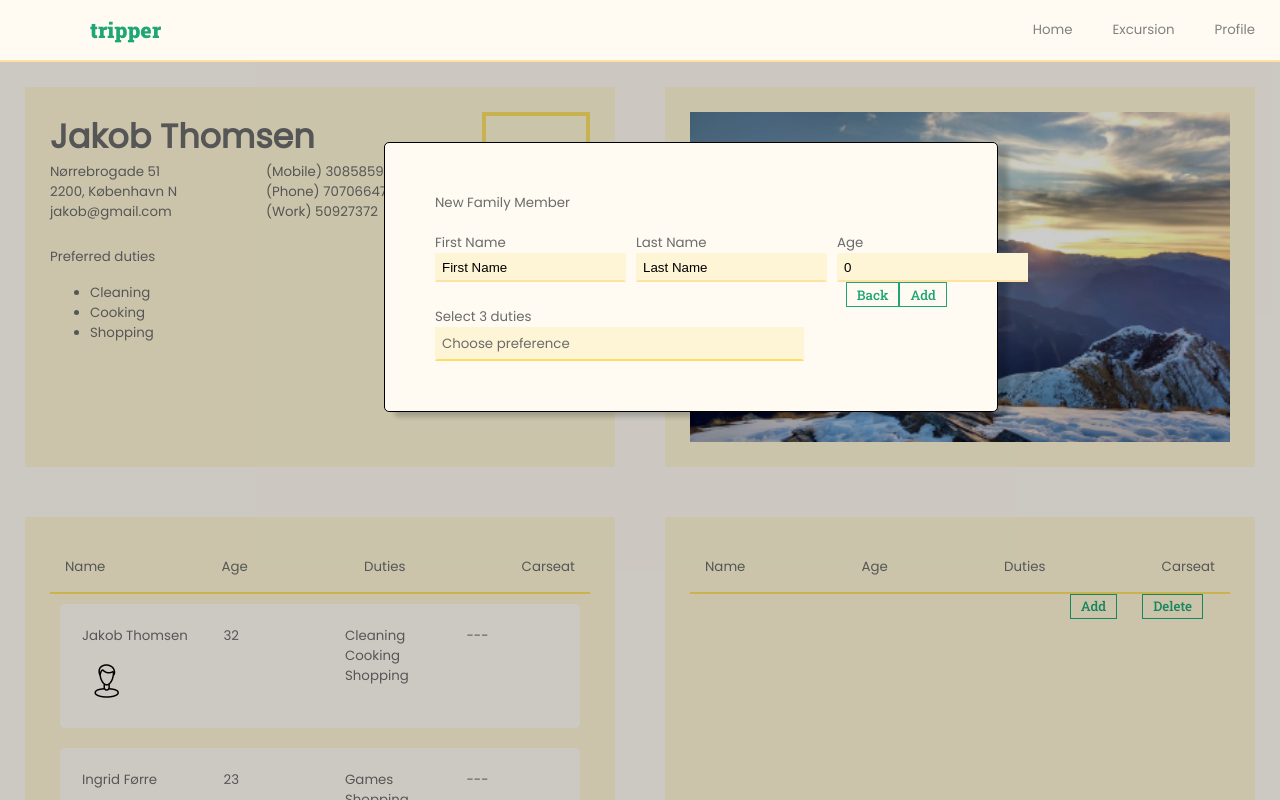
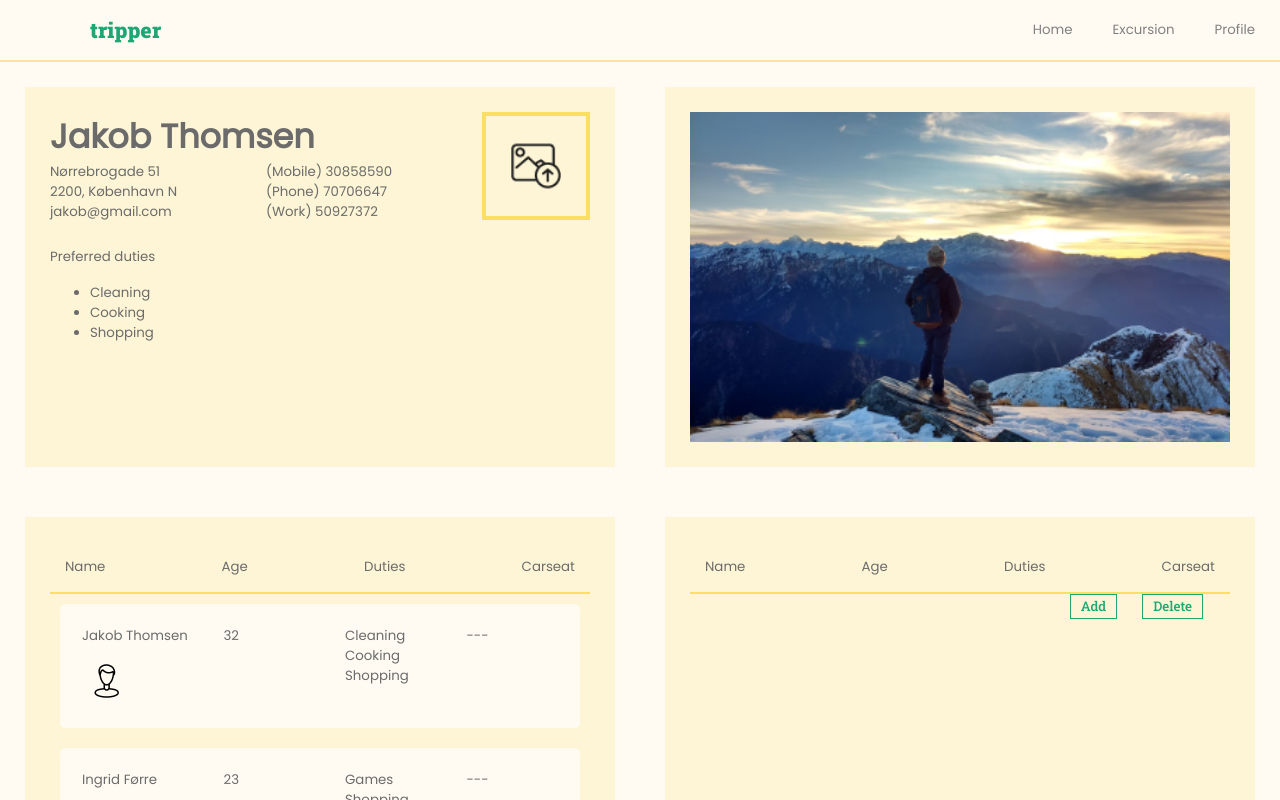
Before and after one commit to Ida-beep/Tripper, a React (Create React App) app: page /Profile in a window 1280 px wide. Shown: the top 800 px of the page. Built offline with nearby package versions, Linux system fonts and the light colour scheme.

Commit message:
Add classnames and buttons

```diff
--- a/src/components/AddFamily.js
+++ b/src/components/AddFamily.js
@@ -8,7 +8,7 @@ import DropDownMenu from './DropDownMenu.js';
  *  - ListOfDuties should be mapped to a dropdown menu
  */
 
-function AddFamily(){
+function AddFamily(props){
     const [firstName,setFirstName] = useState("First Name");
     const [lastName,setLastName] = useState("Last Name");
     const [age,setAge] = useState(0);
@@ -34,31 +34,37 @@ function AddFamily(){
     }
 
     return (
-        <div> {active?
+        <div> {props.active?
         <form className="Popup">
         <div className="Popup-content">
             <p className="TitleNewMember">New Family Member</p>
             <div className="Inputs">
+            <div className="addFirstName">
                 <label>
                     <p>First Name</p>
                     <input type="text" value={firstName}
                     onChange={changeFirstName} />
                 </label>
+            </div>
+            <div className="addLastName">
                 <label>
                     <p>Last Name</p>
                     <input type="text" value={lastName}
                     onChange={changeLastName} />
                 </label>
+            </div>
+            <div className="addAge">
                 <label>
                     <p>Age</p>
                     <input type="text" value={age}
                     onChange={changeAge} />
                 </label>
             </div>
+            </div>
             <div className="DropDownSecondLine">
                 <DropDownMenu/>
-                <button className="ButtonExtraSmall" onClick={()=>setActive(!active)}>Back</button>
-                <button className="ButtonExtraSmall" type="submit" onSubmit={handleSubmit}>Add</button>
+                <button className="ButtonExtraSmall" id="AddFamBack" onClick={()=>setActive(!active)}>Back</button>
+                <button className="ButtonExtraSmall" id="AddFamAdd" type="submit" onSubmit={handleSubmit}>Add</button>
             </div>
         </div>
         </form>
```
Lines whose indentation alone changed are shown as unchanged.
